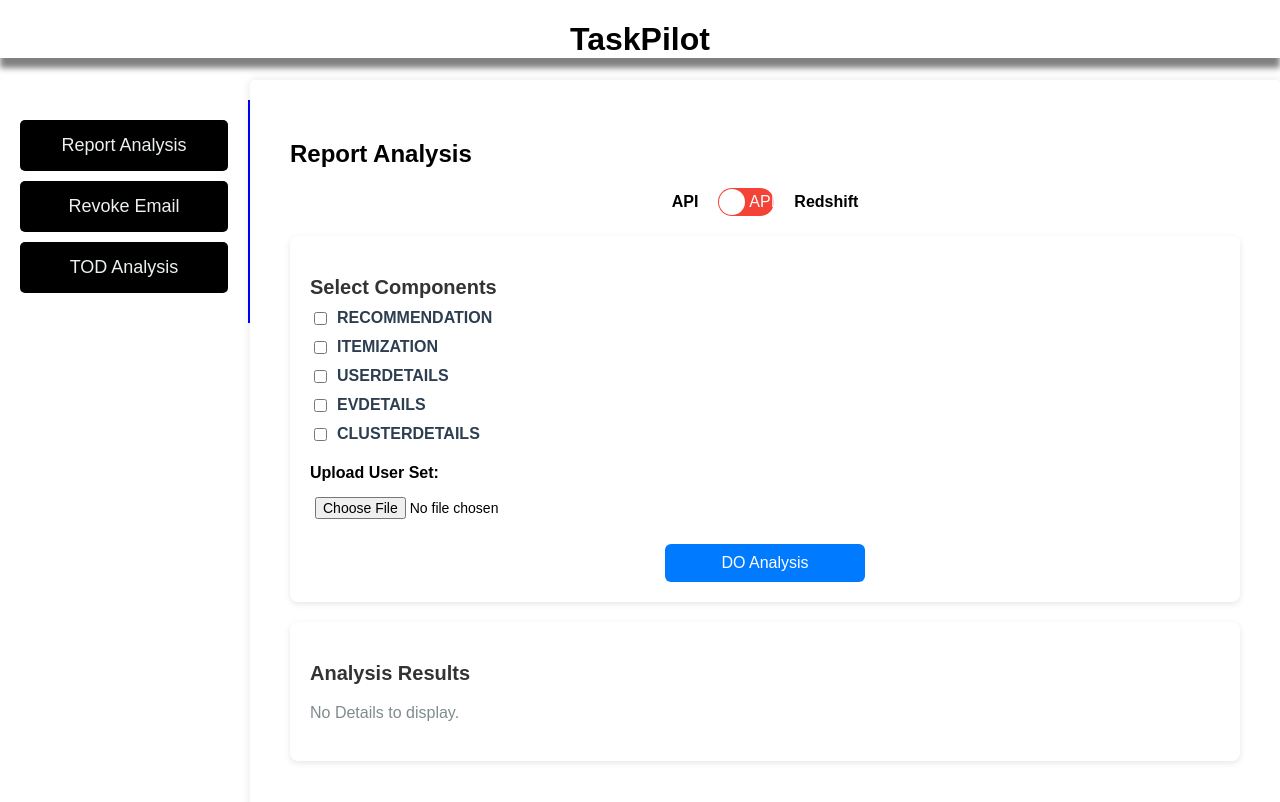
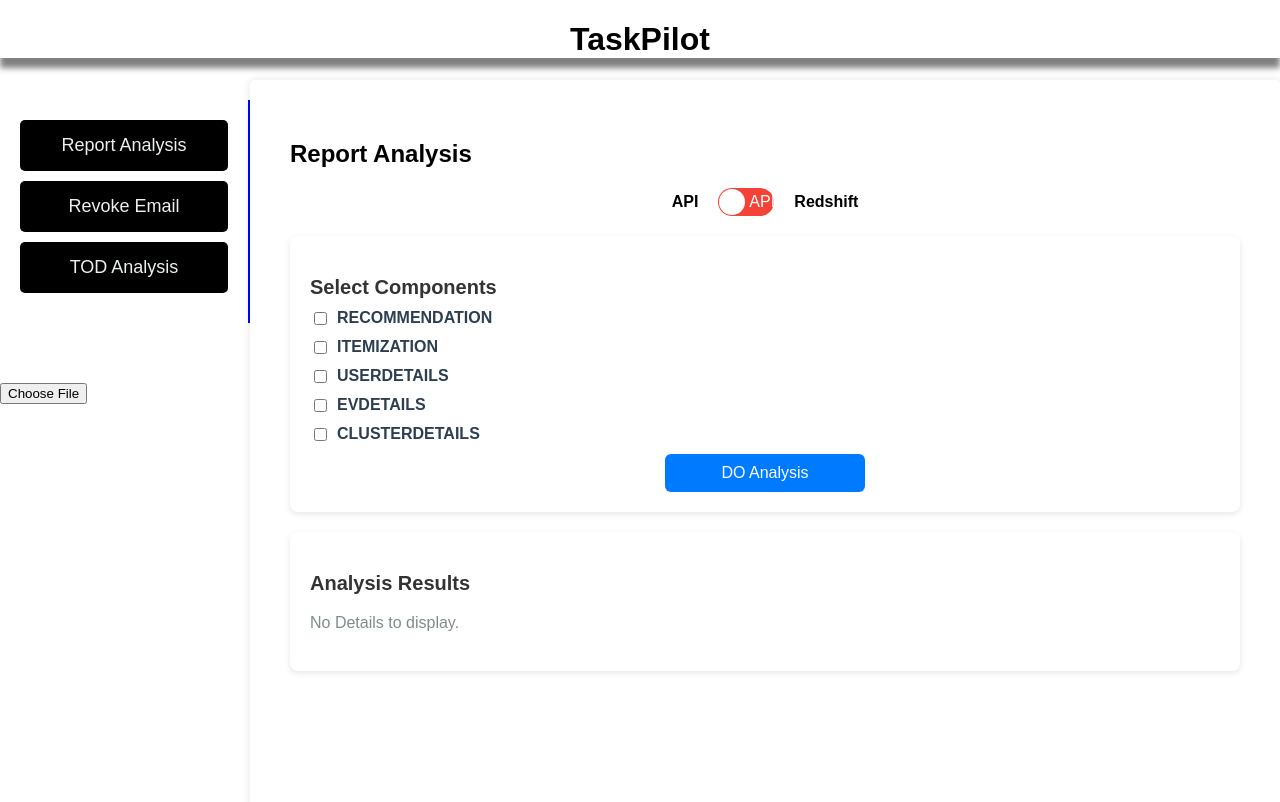
Before and after one commit to shahnawaz-bidgely/taskpilot, a React (Create React App) app in the folder frontend/: page / in a window 1280 px wide. Shown: the top 802 px of the page. Built offline with nearby package versions, Linux system fonts and the light colour scheme.

Commit message:
Separate File upload feature

```diff
--- a/frontend/src/App.js
+++ b/frontend/src/App.js
@@ -3,6 +3,7 @@ import Tabs from './components/tabs/Tabs';
 import ReportAnalysis from './components/analysis/ReportAnalysis';
 import RevokeEmail from './components/revoke/RevokeEmail';
 import Header from './components/header/Header';
+import { FileProvider } from './components/context/FileContext';
 import './App.css';
 
 function App() {
@@ -20,17 +21,17 @@ function App() {
   };
 
   return (
+    <FileProvider> {/* Single FileProvider wrapping the entire app */}
       <div className="App">
         <Header />
         <div className="main-layout">
           <div className="sidebar">
             <Tabs activeTab={activeTab} setActiveTab={setActiveTab} />
           </div>
-        <div className="content-area">
-          {renderTabContent()}
+          <div className="content-area">{renderTabContent()}</div>
         </div>
       </div>
-    </div>
+    </FileProvider>
   );
 }
 
--- a/frontend/src/components/analysis/ReportAnalysis.js
+++ b/frontend/src/components/analysis/ReportAnalysis.js
@@ -1,8 +1,9 @@
-import React, { useState, useEffect } from 'react';
+import React, { useState, useEffect, useContext } from 'react';
 import Switch from 'react-switch';
 import './ReportAnalysis.css';
 import DownloadCSV from '../download/DownloadCSV';
-import FileUpload from '../common/FileUpload';
+import { FileContext } from '../context/FileContext';
+
 
 function ReportAnalysis() {
   const [selection, setSelection] = useState({
@@ -16,14 +17,18 @@ function ReportAnalysis() {
   const [loading, setLoading] = useState(false);
   const [message, setMessage] = useState('');
   const [error, setError] = useState('');
-  const [uploadedFile, setUploadedFile] = useState(null);
-  const [fileContent, setFileContent] = useState(null);
   const [userDetails, setUserDetails] = useState([]);
   const [toggleValue, setToggleValue] = useState('API'); // default to API
 
+  const { uploadedFile, fileContent } = useContext(FileContext);
+
   useEffect(() => {
     console.log('userDetails state has been updated:', userDetails);
-  }, [userDetails]);
+    console.log('File Content in ReportAnalysis Updated:', fileContent);
+    console.log('Uploaded File in ReportAnalysis Updated:', uploadedFile);
+  }, [fileContent, uploadedFile,userDetails]);
+
+
 
   const handleSelectionChange = (event) => {
     const { name, checked } = event.target;
@@ -32,24 +37,10 @@ function ReportAnalysis() {
       [name]: checked,
     }));
   };
-
-  const handleFileData = (file, content) => {
-    if (file && content) {
-      setUploadedFile(file);
-      setFileContent(content);
-      setError(''); // Clear any previous error
-    } else {
-      setUploadedFile(null);
-      setFileContent(null);
-      setError('The uploaded file is empty or invalid.');
-    }
-  };
-
   // Toggle between API and Redshift
   const handleToggleChange = (checked) => {
     const newValue = checked ? 'Redshift' : 'API';
     setToggleValue(newValue);
-    alert(`Selected: ${newValue}`); // Display selected value
   };
 
   // API-related functions
@@ -133,6 +124,7 @@ function ReportAnalysis() {
       setLoading(false);
       return;
     }
+    console.log("File content",fileContent)
 
     if (!fileContent) {
       setError('Please upload a non-empty .csv or .txt file.');
@@ -226,7 +218,6 @@ function ReportAnalysis() {
             </div>
           ))}
         </div>
-        <FileUpload onFileUpload={handleFileData} error={error} />
         <button className="do-analysis-btn" onClick={handleAnalysisClick} disabled={loading}>
           {loading ? 'Analyzing...' : 'DO Analysis'}
         </button>
--- a/frontend/src/components/common/FileUpload.css
+++ /dev/null
@@ -1,21 +0,0 @@
-.upload-section {
-    margin: 20px 0;
-  }
-
-  .upload-section label {
-    font-size: 16px;
-    font-weight: bold;
-    display: block;
-    margin-bottom: 10px;
-  }
-
-  .upload-section input[type="file"] {
-    padding: 5px;
-    font-size: 14px;
-  }
-
-  .error-message {
-    color: red;
-    font-size: 14px;
-    margin-top: 10px;
-  }
--- a/frontend/src/components/common/FileUpload.js
+++ /dev/null
@@ -1,41 +0,0 @@
-// FileUpload.js
-import React from 'react';
-import './FileUpload.css'; // Optional: Create this file for styles
-
-
-
-function FileUpload({ onFileUpload, error }) {
-  const handleFileUpload = (event) => {
-    const file = event.target.files[0];
-    if (file) {
-      const reader = new FileReader();
-      reader.onload = (e) => {
-        const content = e.target.result.trim(); // Read file content
-        if (content) {
-          onFileUpload(file, content); // Pass file and content back to parent
-        } else {
-          onFileUpload(null, null); // Clear file and content on empty upload
-        }
-      };
-      reader.readAsText(file); // Read as text
-    } else {
-      onFileUpload(null, null); // Clear file and content on no file selected
-    }
-  };
-
-  return (
-    <div className="upload-section">
-      <label htmlFor="userSetUpload">Upload User Set:</label>
-      <input
-        type="file"
-        id="userSetUpload"
-        name="userSetUpload"
-        accept=".csv, .txt"
-        onChange={handleFileUpload}
-      />
-      {error && <div className="error-message">{error}</div>}
-    </div>
-  );
-}
-
-export default FileUpload;
--- /dev/null
+++ b/frontend/src/components/context/FileContext.js
@@ -0,0 +1,19 @@
+import React, { createContext, useState } from 'react';
+
+export const FileContext = createContext();
+
+export function FileProvider({ children }) {
+    const [uploadedFile, setUploadedFile] = useState(null);
+    const [fileContent, setFileContent] = useState(null);
+
+    React.useEffect(() => {
+      console.log('Uploaded File Updated in Context:', uploadedFile);
+      console.log('File Content Updated in Context:', fileContent);
+    }, [uploadedFile, fileContent]);
+
+    return (
+      <FileContext.Provider value={{ uploadedFile, fileContent, setUploadedFile, setFileContent }}>
+        {children}
+      </FileContext.Provider>
+    );
+  }
--- a/frontend/src/components/tabs/Tabs.css
+++ b/frontend/src/components/tabs/Tabs.css
@@ -31,3 +31,24 @@
   .tab.active:hover {
     background-color: blue;  /* Prevent color change on hover for active tab */
   }
+
+
+
+
+
+
+  .file-upload-section {
+    margin-top: 20px;
+  }
+
+  .file-upload-section input {
+    display: block;
+    margin: 10px 0;
+  }
+
+  .file-upload-section pre {
+    background-color: #f4f4f4;
+    padding: 10px;
+    border-radius: 4px;
+    overflow-x: auto;
+  }
--- a/frontend/src/components/tabs/Tabs.js
+++ b/frontend/src/components/tabs/Tabs.js
@@ -1,21 +1,71 @@
-import React from 'react';
+import React, { useState, useContext } from 'react';
 import './Tabs.css';
+import { FileContext } from '../context/FileContext';
 
 function Tabs({ activeTab, setActiveTab }) {
+  const { setUploadedFile, setFileContent } = useContext(FileContext); // Access FileContext methods
   const tabs = ['Report Analysis', 'Revoke Email', 'TOD Analysis'];
+  const [file, setFile] = useState(null);
+  const [error, setError] = useState('');
+
+  const handleFileChange = (event) => {
+    const uploadedFile = event.target.files[0];
+
+    // Check if the file is valid
+    if (uploadedFile && (uploadedFile.type === 'text/csv' || uploadedFile.type === 'text/plain')) {
+      setFile(uploadedFile);
+      setUploadedFile(uploadedFile); // Save to context
+      setError('');
+      readFileContent(uploadedFile);
+    } else {
+      setFile(null);
+      setFileContent(''); // Clear content in context
+      setError('Please upload a valid .csv or .txt file.');
+      console.error('Invalid file type:', uploadedFile?.type);
+    }
+  };
+
+  const readFileContent = (file) => {
+    const reader = new FileReader();
+
+    reader.onload = (e) => {
+      const content = e.target.result;
+      setFileContent(content); // Save content to context
+      console.log('File Content in Tabs:', content); // Debug: Log content to console
+    };
+
+    reader.onerror = (e) => {
+      setError('Error reading file.');
+      console.error('File reading error:', e);
+    };
+
+    reader.readAsText(file);
+  };
 
   return (
     <div>
       <div className="tabs">
-      {tabs.map(tab => (
+        {tabs.map((tab) => (
           <div
             key={tab}
-          className={`tab ${activeTab === tab ? 'active' : ''}`}  // Highlight active tab
-          onClick={() => setActiveTab(tab)}  // Set active tab on click
+            className={`tab ${activeTab === tab ? 'active' : ''}`}
+            onClick={() => setActiveTab(tab)}
           >
             {tab}
           </div>
         ))}
+      </div>
+      <div className="file-upload-section">
+        <h4>Upload a File (.csv or .txt)</h4>
+        <input type="file" accept=".csv,.txt" onChange={handleFileChange} />
+        {error && <p style={{ color: 'red' }}>{error}</p>}
+        {file && (
+          <div>
+            <p><strong>File Name:</strong> {file.name}</p>
+            <p><strong>File Size:</strong> {(file.size / 1024).toFixed(2)} KB</p>
+            <p><strong>File Type:</strong> {file.type}</p>
+          </div>
+        )}
       </div>
     </div>
   );
```
Lines whose indentation alone changed are shown as unchanged.
